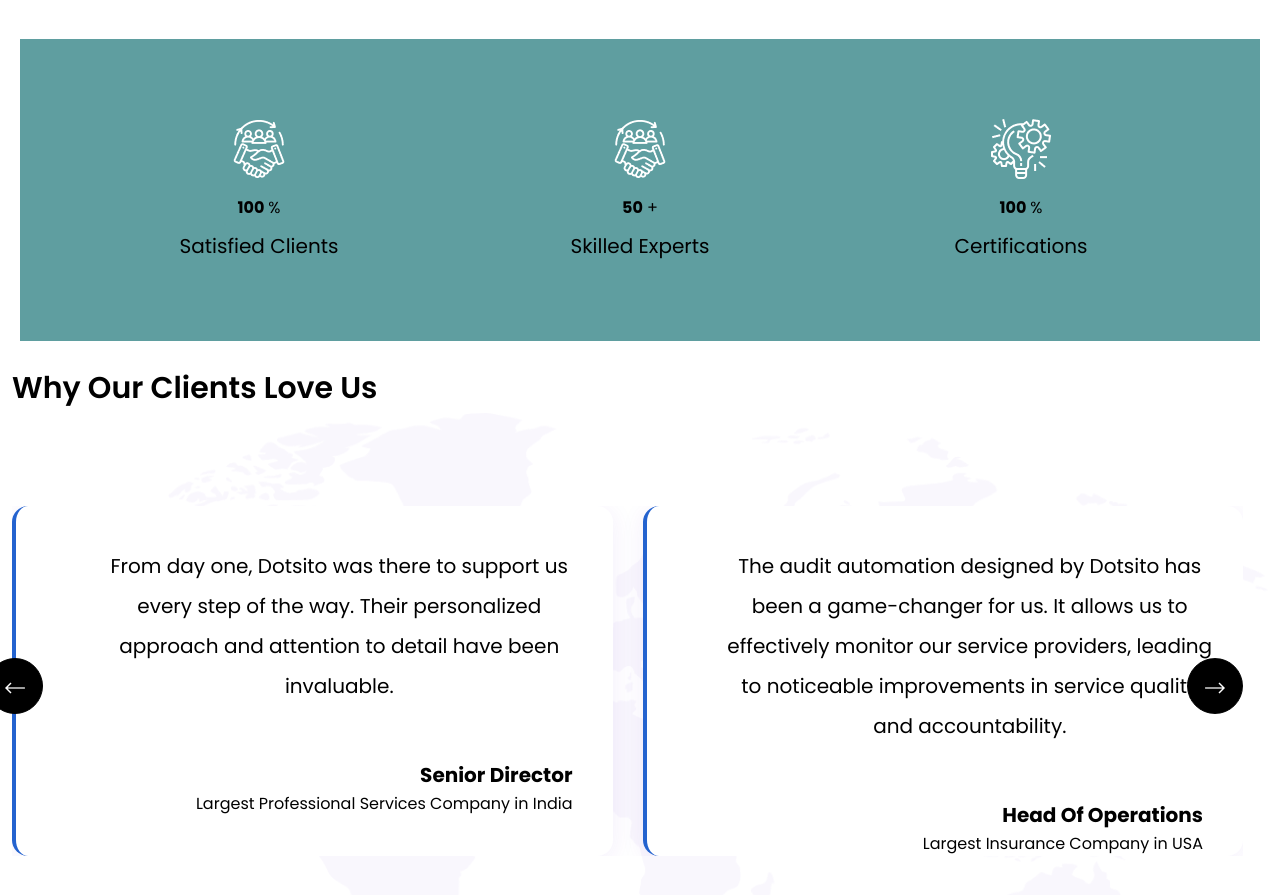
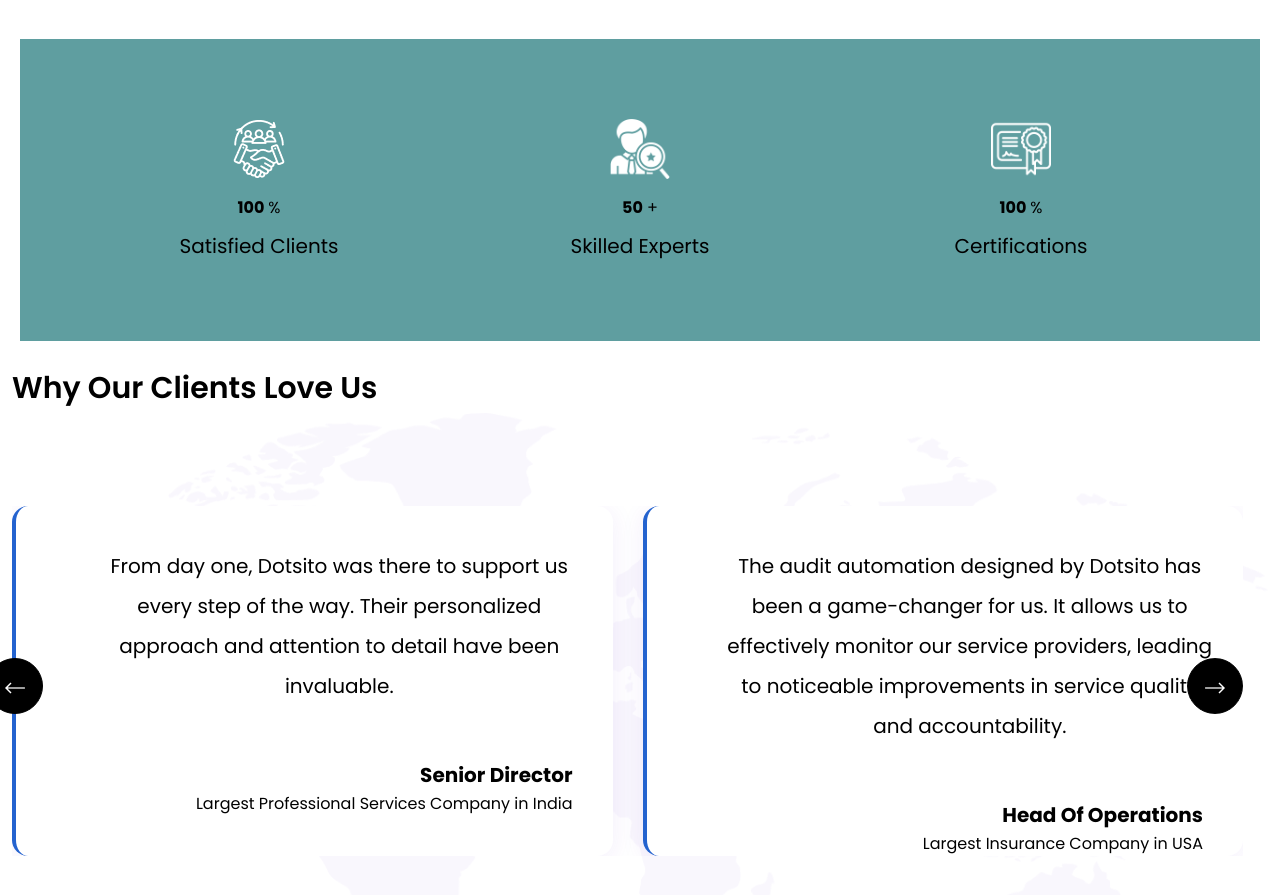
Before and after one commit to pradeep-lead-dev/dotsito-next, a Next.js app: page /home-1 in a window 1280 px wide. Shown: the part 6212-7107 px from the top of the page. Built offline with nearby package versions, Linux system fonts and the light colour scheme; a web font is replaced by a local one.

Commit message:
output file

```diff
--- a/data/facts.js
+++ b/data/facts.js
@@ -6,13 +6,13 @@ export const counterBoxes = [
     symbol: '%'
   },
   {
-    icon: "/assets/img/icon/counterIcon1_1.png",
+    icon: "/assets/icons/skilled.png",
     number:50,
     label: "Skilled Experts",
     symbol: '+'
   },
   {
-    icon: "/assets/img/icon/counterIcon1_2.png",
+    icon: "/assets/icons/certificate.png",
     number: 100,
     label: "Certifications",
     symbol: '%'
```
Also changed, not shown: public/assets/icons/certificate.png (added), public/assets/icons/skilled.png (added).
